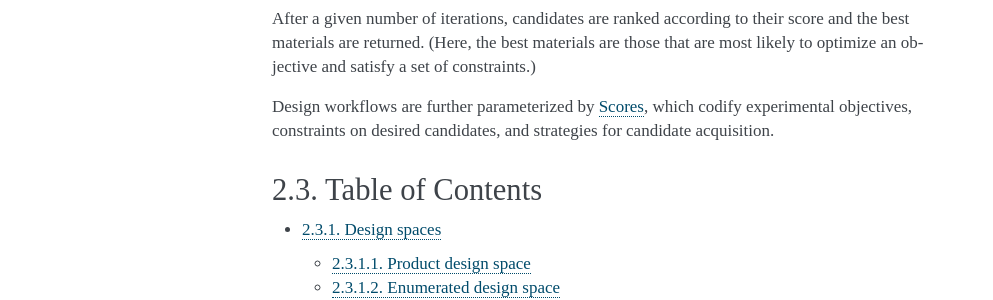
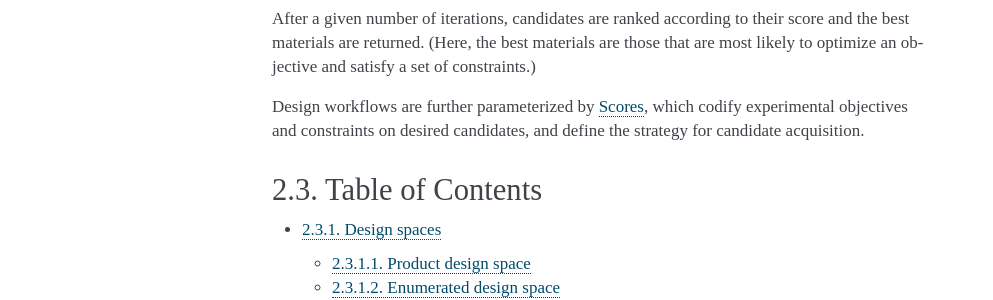
Before and after one commit to CitrineInformatics/citrine-python, a Sphinx documentation site: the page built from docs/source/workflows/index.rst, in a window 1280 px wide. Shown: the part 915-1215 px from the top of the page, without its empty margins (148-1141 px from the left). Built offline with Sphinx 7.4.7, drawn with Linux system fonts in a browser that asks for light colours.

Commit message:
Update docs/source/workflows/index.rst
Co-Authored-By: floparedes <43765458+floparedes@users.noreply.github.com>

```diff
--- a/docs/source/workflows/index.rst
+++ b/docs/source/workflows/index.rst
@@ -34,7 +34,7 @@ It requires one of each of the modules listed above and executes in the followin
 After a given number of iterations, candidates are ranked according to their score and the best materials are returned.
 (Here, the best materials are those that are most likely to optimize an objective and satisfy a set of constraints.)
 
-Design workflows are further parameterized by :doc:`Scores <scores>`, which codify experimental objectives, constraints on desired candidates, and strategies for candidate acquisition.
+Design workflows are further parameterized by :doc:`Scores <scores>`, which codify experimental objectives and constraints on desired candidates, and define the strategy for candidate acquisition.
 
 Table of Contents
 -----------------
```
